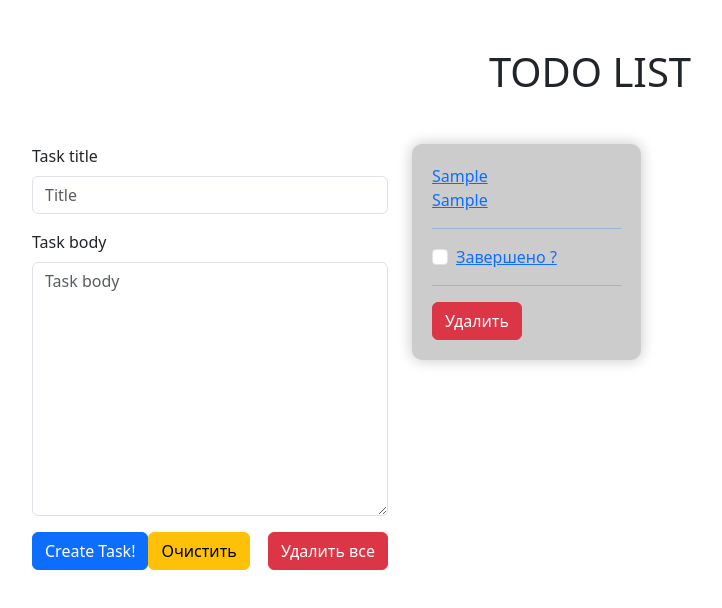
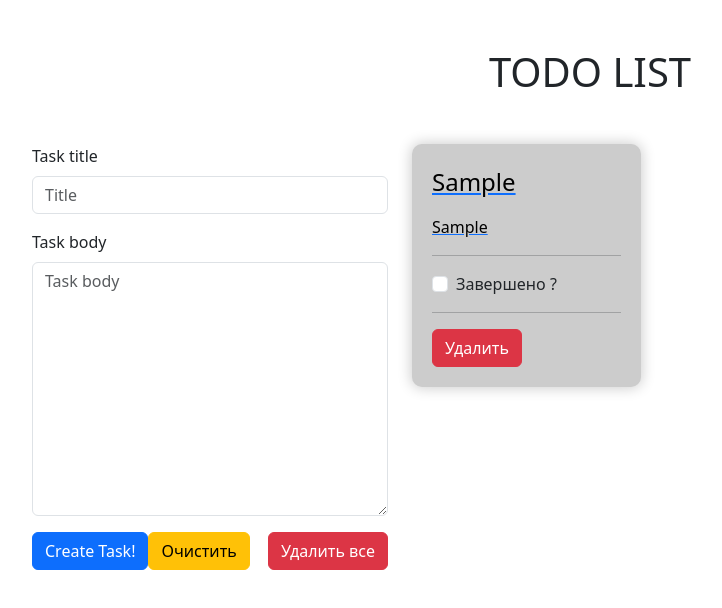
Before and after one commit to DeeDee111SS/Front-End-Pro-Hillel-2023-homeworks, a React (Create React App) app: page / in a window 1280 px wide. Both pictures are taken after typing "Sample", "Sample" into the empty fields and a click on the button "Create Task!". Shown: the top 608 px of the page, without its empty margins (50-772 px from the left). Built offline with nearby package versions, Linux system fonts and the light colour scheme.

Commit message:
first commit

```diff
--- a/src/components/Item/Item.jsx
+++ b/src/components/Item/Item.jsx
@@ -3,12 +3,19 @@ import { Link } from 'react-router-dom';
 import PropTypes from 'prop-types';
 
 const Item = ({ noteId, title, task, onRemove }) => {
+
+    const handleLinkClick = (event) => {
+        event.stopPropagation();
+    };
+
     return (
         <div className="col-4">
-            <Link to={`/note/${noteId}`}>
+
                 <div className="taskWrapper">
-                    <div className="taskHeading">{title}</div>
-                    <div className="taskDescription">{task}</div>
+                    <Link to={`/note/${noteId}`} onClick={handleLinkClick}>
+                        <div className="taskHeading">{title}</div>
+                        <div className="taskDescription">{task}</div>
+                    </Link>
                     <hr/>
                     <label className="completed form-check">
                         <input data-item-id={noteId} type="checkbox" className="form-check-input"/>
@@ -20,7 +27,7 @@ const Item = ({ noteId, title, task, onRemove }) => {
                         data-item-id={noteId}
                         onClick={onRemove}>Удалить</button>
                 </div>
-            </Link>
+
         </div>
     );
 };
--- a/src/components/Item/item.css
+++ b/src/components/Item/item.css
@@ -5,3 +5,16 @@
     padding: 20px;
     margin-bottom: 20px;
 }
+
+.taskHeading {
+    font-size: 24px;
+    margin-bottom: 15px;
+    text-decoration: none;
+    color: black;
+}
+
+.taskDescription {
+    font-size: 16px;
+    text-decoration: none;
+    color: black;
+}
--- a/src/store/reducers.js
+++ b/src/store/reducers.js
@@ -11,7 +11,7 @@ const rootReducer = (state = initialState, action) => {
         case ADD_NOTE:
             return {
                 ...state,
-                notes: [...state.notes, action.payload],
+                notes: [action.payload, ...state.notes],
             };
         case REMOVE_NOTE:
             return {
```
